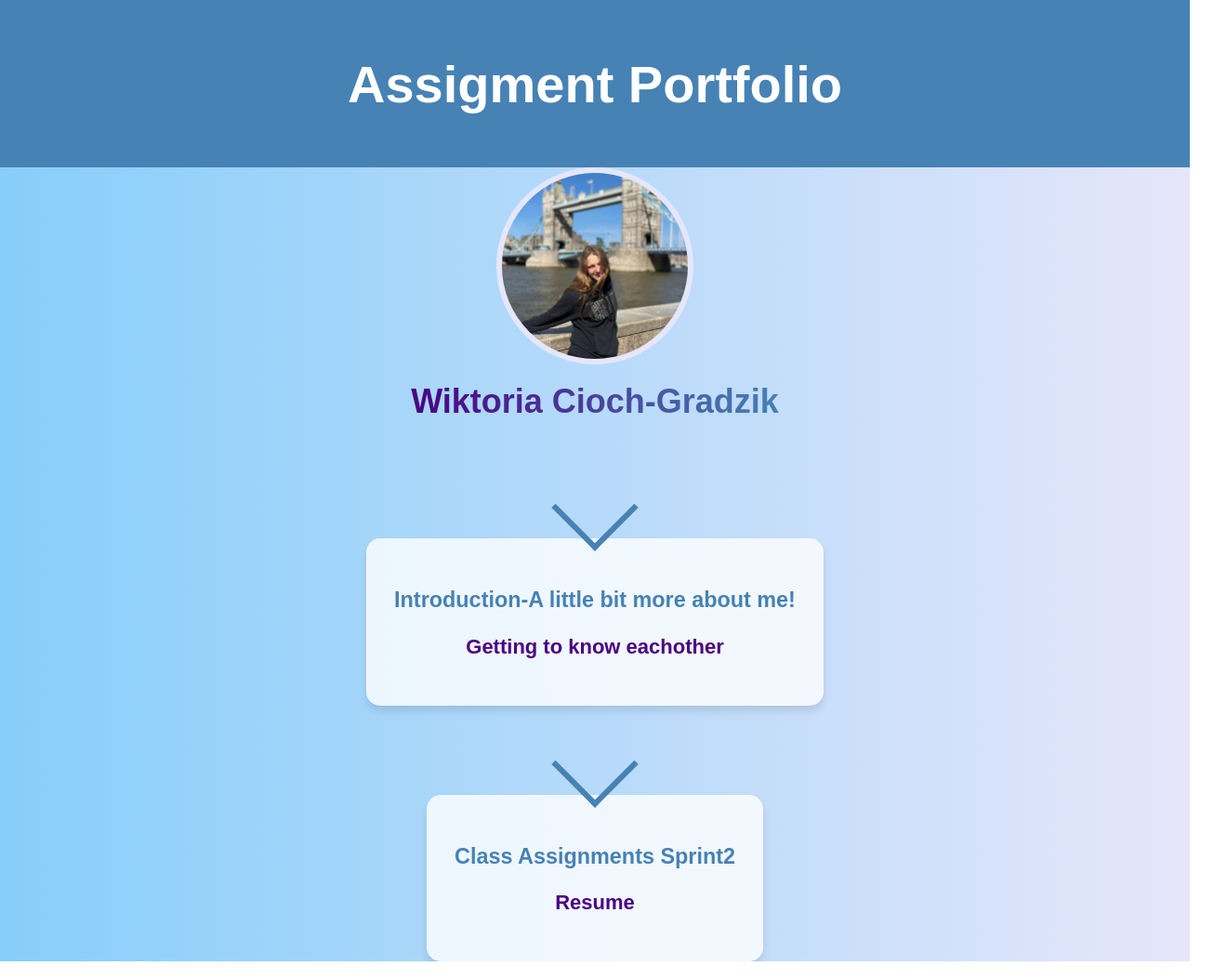
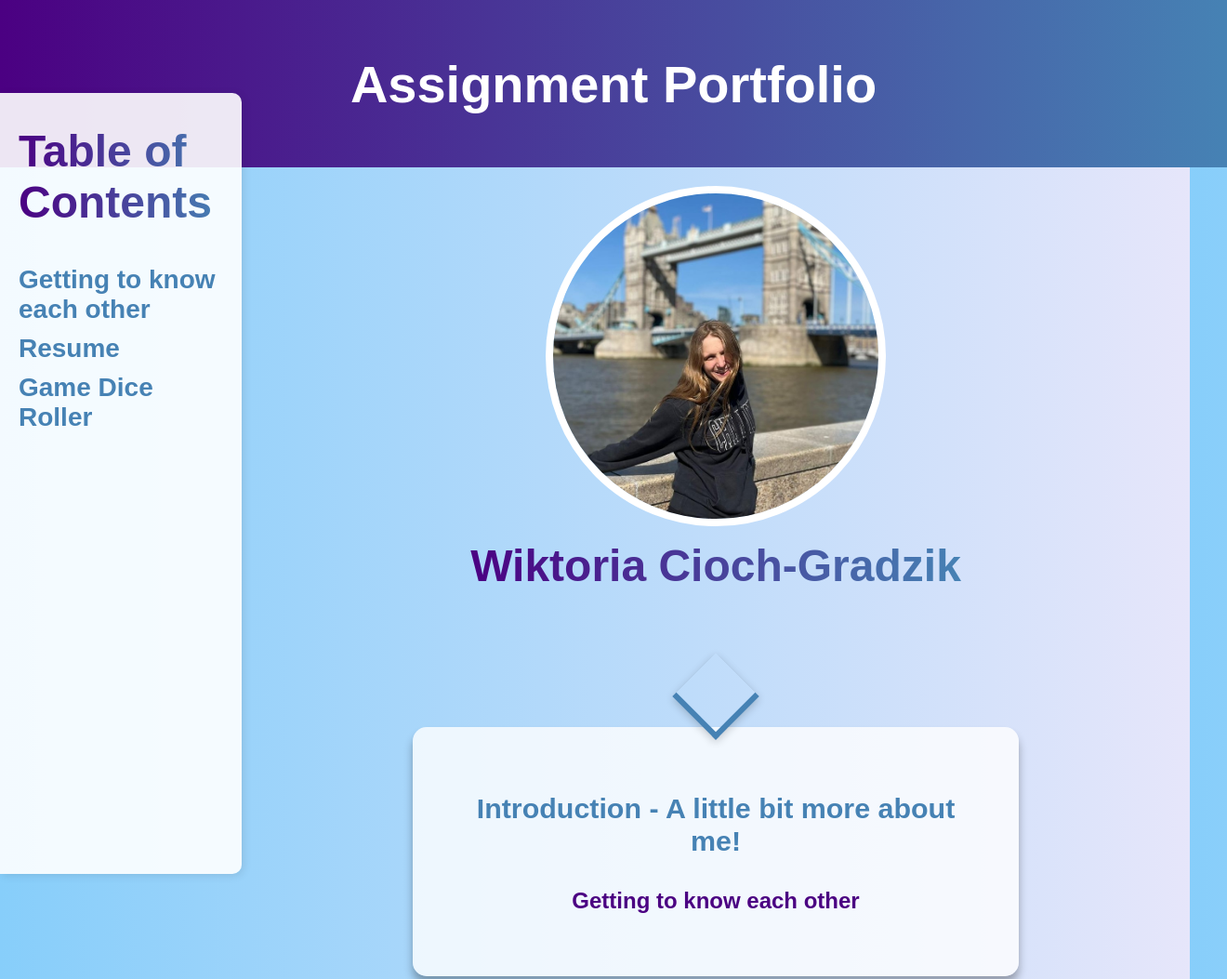
Before and after one commit to wiktoriacg/portfolio, a plain HTML site: page index.html in a window 1280 px wide. Shown: the top 1053 px of the page at 93% size, 1320 px wide, since content can reach past the window. Drawn offline with Linux system fonts and the light colour scheme.

Commit message:
Updated code

```diff
--- a/index.html
+++ b/index.html
@@ -3,34 +3,53 @@
 <head>
     <meta charset="UTF-8">
     <meta name="viewport" content="width=device-width, initial-scale=1.0">
-    <title>Getting to Know Each Other</title>
+    <title>My Portfolio</title>
     <link rel="stylesheet" href="styles.css">
 </head>
 <body>
     <header>
-        <h1>Assigment Portfolio</h1>
+        <h1>Assignment Portfolio</h1>
     </header>
+
+    <div class="content-wrapper">
+        <aside class="sidebar">
+            <h2>Table of Contents</h2>
+            <ul>
+                <li><a href="#profile">Getting to know each other</a></li>
+                <li><a href="#resume">Resume</a></li>
+                <li><a href="#roller">Game Dice Roller </a></li>
+            </ul>
+        </aside>
+
         <main>
             <div class="container">
-            <div class="profile">
+                <div class="profile" id="profile">
                     <img src="p.jpg" alt="In London" class="profile-pic">
                     <h2>Wiktoria Cioch-Gradzik</h2>
                 </div>
                 <div class="arrow"></div>
                 <div class="links">
-                <h3>Introduction-A little bit more about me!</h3>
+                    <h3>Introduction - A little bit more about me!</h3>
                     <ul>
-                    <li><a href="https://wiktoriacg.github.io/introduction/">Getting to know eachother</a></li>
+                        <li><a href="https://wiktoriacg.github.io/introduction/">Getting to know each other</a></li>
                     </ul>
                 </div>
                 <div class="arrow"></div>
-            <div class="links">
-                <h3>Class Assignments Sprint2</h3>
+                <div class="links" id="resume">
+                    <h3>My Resume</h3>
                     <ul>
                         <li><a href="https://wiktoriacg.github.io/introduction/">Resume</a></li>
                     </ul>
                 </div>
+                <div class="arrow"></div>
+                <div class="links" id="roller">
+                    <h3>Survive with dragon</h3>
+                    <ul>
+                        <li><a href="https://wiktoriacg.github.io/introduction/">Game Dice Roller</a></li>
+                    </ul>
+                </div>
             </div>
         </main>
+    </div>
 </body>
 </html>
--- a/styles.css
+++ b/styles.css
@@ -1,59 +1,132 @@
+
 body {
     font-family: Arial, sans-serif;
     background: linear-gradient(to right, #87CEFA, #E6E6FA);
-    text-align: center;
     margin: 0;
     padding: 0;
 }
 
 header {
-    background-color: #4682B4;
+    width: 100%;
     padding: 20px;
     color: white;
+    background: linear-gradient(to right, #4B0082, #4682B4);
+    font-size: 28px;
+    text-align: center;
+}
+
+.content-wrapper {
+    display: flex;
+    width: 100%;
+    margin-top: 20px;
+}
+
+.sidebar {
+    position: fixed;
+    left: 0;
+    top: 100px;
+    width: 220px;
+    height: 100%;
+    padding: 20px;
+    background: rgba(255, 255, 255, 0.9);
+    box-shadow: 2px 2px 10px rgba(0, 0, 0, 0.1);
+    border-radius: 0 10px 10px 0;
+}
+
+.sidebar h2 {
+    color: #4B0082;
+}
+
+.sidebar ul {
+    list-style: none;
+    padding: 0;
+}
+
+.sidebar li {
+    margin: 10px 0;
     font-size: 28px;
 }
+
+.sidebar a {
+    text-decoration: none;
+    color: #4682B4;
+    font-weight: bold;
+    transition: color 0.3s;
+}
+
+.sidebar a:hover {
+    color: #4B0082;
+}
+
+
+main {
+    flex-grow: 1;
+    padding-left: 260px;
+    display: flex;
+    justify-content: center;
+}
+
 
 .container {
     display: flex;
     flex-direction: column;
     align-items: center;
     justify-content: center;
-    margin-top: 50;
+    width: 70%;
+    text-align: center;
+}
+
+
+.profile-pic {
+    width: 350px;
+    height: 350px;
+    border-radius: 50%;
+    border: 8px solid #ffffff;
 }
 
 .profile {
-    position: relative;
+    display: flex;
+    flex-direction: column;
+    align-items: center;
+    justify-content: center;
+    text-align: center;
+    width: 100%;
 }
 
-.profile-pic {
-    width: 200px;
-    height: 200px;
-    border-radius: 50%;
-    border: 6px solid #E6E6FA;
-}
 h2 {
     background: linear-gradient(to right, #4B0082, #4682B4);
     -webkit-background-clip: text;
     -webkit-text-fill-color: transparent;
-    font-size: 36px;
+    font-size: 48px;
     font-weight: bold;
     margin-top: 15px;
 }
+
+
 .arrow {
     width: 60px;
     height: 60px;
     border-right: 6px solid #4682B4;
     border-bottom: 6px solid #4682B4;
     transform: rotate(45deg);
-    margin-top: 30px;
+    margin-top: 40px;
+    box-shadow: 2px 2px 10px rgba(0, 0, 0, 0.2);
+    transition: transform 0.3s ease, box-shadow 0.3s ease;
+}
+
+.arrow:hover {
+    transform: rotate(45deg) scale(1.1);
+    box-shadow: 4px 4px 20px rgba(0, 0, 0, 0.4);
 }
 
 .links {
     background: rgba(255, 255, 255, 0.8);
-    padding: 30px;
+    padding: 40px;
     border-radius: 15px;
-    box-shadow: 0 6px 8px rgba(0, 0, 0, 0.1);
-    font-size: 20px;
+    box-shadow: 0 8px 10px rgba(0, 0, 0, 0.3);
+    font-size: 26px;
+    text-align: center;
+    width: 80%;
 }
 
 .links h3 {
@@ -61,17 +134,22 @@ h2 {
 }
 
 .links ul {
-    list-style-type: none;
+    list-style: none;
     padding: 0;
 }
 
 .links li {
-    margin: 10px 0;
+    margin: 15px 0;
 }
 
 .links a {
     text-decoration: none;
     color: #4B0082;
     font-weight: bold;
-    font-size: 22px;
+    font-size: 24px;
+    transition: color 0.3s ease-in-out;
 }
+
+.links a:hover {
+    color: #4682B4;
+}
```
Lines whose indentation alone changed are shown as unchanged.
